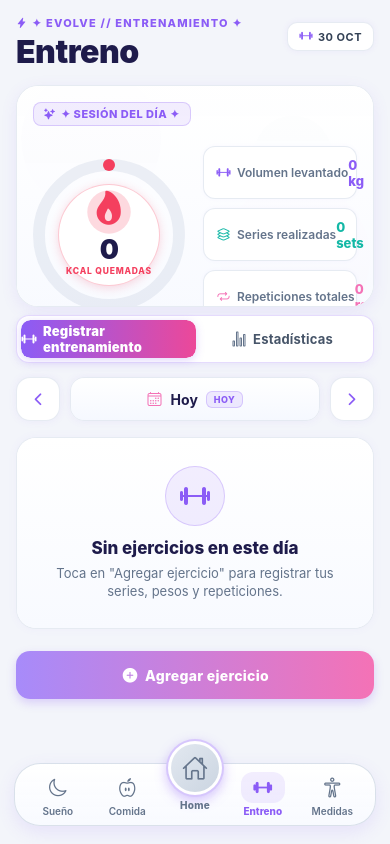
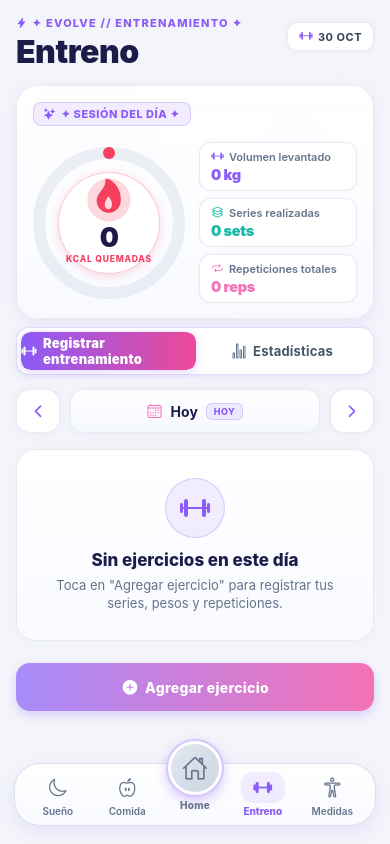
Before and after one commit to Sertic77/Evolve, a React Native app: screen / in a window 390 px wide. Built offline with nearby package versions, Linux system fonts and the light colour scheme.

Commit message:
fix(train): dividir bloques metricos en 2 lineas de texto y dar mayor altura para evitar desborde

```diff
--- a/src/TrainScreen.tsx
+++ b/src/TrainScreen.tsx
@@ -348,7 +348,7 @@ function WorkoutDynamicChart({
   const WORKOUT_RING_CIRC = 2 * Math.PI * WORKOUT_RING_R;
 
   // Altura animada: crece cuando pasa a estadísticas (222 matching Comidas, 288 en Estadísticas)
-  const heightAnim = useRef(new Animated.Value(tab === 0 ? 222 : 288)).current;
+  const heightAnim = useRef(new Animated.Value(tab === 0 ? 234 : 288)).current;
 
   // Animación del fondo (orbes flotantes)
   const floatAnim1 = useRef(new Animated.Value(0)).current;
@@ -367,7 +367,7 @@ function WorkoutDynamicChart({
 
   useEffect(() => {
     Animated.timing(heightAnim, {
-      toValue: tab === 0 ? 222 : 288,
+      toValue: tab === 0 ? 234 : 288,
       duration: 320,
       easing: Easing.out(Easing.cubic),
       useNativeDriver: false,
@@ -887,34 +887,34 @@ function WorkoutDynamicChart({
               </View>
             </View>
 
-            {/* Métricas laterales en tarjetas pastel */}
-            <View style={{ flex: 1, marginLeft: 18, gap: 9 }}>
-              <View style={styles.metricPillCard}>
-                <View style={{ flexDirection: 'row', alignItems: 'center', gap: 6 }}>
-                  <Ionicons name="barbell-outline" size={15} color={C.pastelPurple} />
-                  <Text style={styles.metricPillLabel}>Volumen levantado</Text>
+            {/* Métricas laterales en tarjetas pastel (Divididas en 2 líneas de texto para óptima legibilidad y UX) */}
+            <View style={{ flex: 1, marginLeft: 14, gap: 7, justifyContent: 'center' }}>
+              <View style={styles.metricBlockCard}>
+                <View style={{ flexDirection: 'row', alignItems: 'center', gap: 5 }}>
+                  <Ionicons name="barbell-outline" size={13} color={C.pastelPurple} />
+                  <Text style={styles.metricBlockLabel} numberOfLines={1}>Volumen levantado</Text>
                 </View>
-                <Text style={styles.metricPillValue}>
+                <Text style={styles.metricBlockValue}>
                   {dayStats.totalVolume > 9999
                     ? `${(dayStats.totalVolume / 1000).toFixed(1)}k kg`
-                    : `${Math.round(dayStats.totalVolume)} kg`}
+                    : `${Math.round(dayStats.totalVolume).toLocaleString()} kg`}
                 </Text>
               </View>
 
-              <View style={styles.metricPillCard}>
-                <View style={{ flexDirection: 'row', alignItems: 'center', gap: 6 }}>
-                  <Ionicons name="layers-outline" size={15} color={C.pastelMint} />
-                  <Text style={styles.metricPillLabel}>Series realizadas</Text>
+              <View style={styles.metricBlockCard}>
+                <View style={{ flexDirection: 'row', alignItems: 'center', gap: 5 }}>
+                  <Ionicons name="layers-outline" size={13} color={C.pastelMint} />
+                  <Text style={styles.metricBlockLabel} numberOfLines={1}>Series realizadas</Text>
                 </View>
-                <Text style={[styles.metricPillValue, { color: C.pastelMint }]}>{dayStats.totalSets} sets</Text>
+                <Text style={[styles.metricBlockValue, { color: C.pastelMint }]}>{dayStats.totalSets} sets</Text>
               </View>
 
-              <View style={styles.metricPillCard}>
-                <View style={{ flexDirection: 'row', alignItems: 'center', gap: 6 }}>
-                  <Ionicons name="repeat-outline" size={15} color={C.pastelPink} />
-                  <Text style={styles.metricPillLabel}>Repeticiones totales</Text>
+              <View style={styles.metricBlockCard}>
+                <View style={{ flexDirection: 'row', alignItems: 'center', gap: 5 }}>
+                  <Ionicons name="repeat-outline" size={13} color={C.pastelPink} />
+                  <Text style={styles.metricBlockLabel} numberOfLines={1}>Repeticiones totales</Text>
                 </View>
-                <Text style={[styles.metricPillValue, { color: C.pastelPink }]}>{dayStats.totalReps} reps</Text>
+                <Text style={[styles.metricBlockValue, { color: C.pastelPink }]}>{dayStats.totalReps} reps</Text>
               </View>
             </View>
           </View>
@@ -1996,7 +1996,7 @@ const styles = StyleSheet.create({
   dayWorkoutSummaryRow: {
     flexDirection: 'row',
     alignItems: 'center',
-    marginTop: 14,
+    marginTop: 10,
   },
   workoutVolRingContainer: {
     width: 152,
@@ -2050,13 +2050,10 @@ const styles = StyleSheet.create({
     borderRadius: 18,
     backgroundColor: 'rgba(244, 63, 94, 0.25)',
   },
-  metricPillCard: {
-    flexDirection: 'row',
-    justifyContent: 'space-between',
-    alignItems: 'center',
+  metricBlockCard: {
     backgroundColor: '#FFFFFF',
-    paddingHorizontal: 12,
-    paddingVertical: 9.5,
+    paddingHorizontal: 11,
+    paddingVertical: 7,
     borderRadius: 12,
     borderWidth: 1,
     borderColor: C.borderLight,
@@ -2064,16 +2061,20 @@ const styles = StyleSheet.create({
     shadowOpacity: 0.04,
     shadowRadius: 4,
     elevation: 1,
-  },
-  metricPillLabel: {
+    justifyContent: 'center',
+  },
+  metricBlockLabel: {
     color: C.sub,
-    fontSize: 12,
+    fontSize: 11,
     fontWeight: '600',
-  },
-  metricPillValue: {
+    flexShrink: 1,
+  },
+  metricBlockValue: {
     color: C.pastelPurple,
-    fontSize: 13,
-    fontWeight: '800',
+    fontSize: 14.5,
+    fontWeight: '900',
+    letterSpacing: -0.3,
+    marginTop: 2,
   },
 
   // Estadísticas rotativas
```
